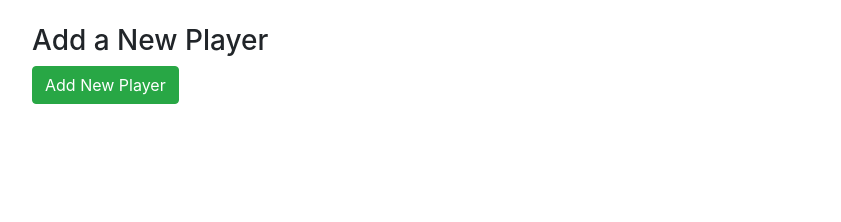
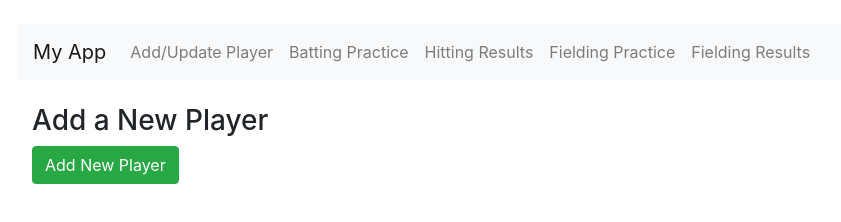
Before and after one commit to DanDreger/player_tracker, a plain HTML site: page add_update_player.html in a window 1280 px wide. Shown: the whole page, without its empty margins (68-909 px from the left). Drawn offline with nearby package versions, Linux system fonts and the light colour scheme; no server answers.

Commit message:
navigation added

```diff
--- a/add_update_player_modified.html
+++ b/add_update_player.html
@@ -10,6 +10,31 @@
 	</head>
 	<body>
 		<div class="container mt-4 mb-4">
+			<nav class="navbar navbar-expand-lg navbar-light bg-light">
+				<a class="navbar-brand" href="#">My App</a>
+				<button class="navbar-toggler" type="button" data-toggle="collapse" data-target="#navbarNav" aria-controls="navbarNav" aria-expanded="false" aria-label="Toggle navigation">
+					<span class="navbar-toggler-icon"></span>
+				</button>
+				<div class="collapse navbar-collapse" id="navbarNav">
+					<ul class="navbar-nav">
+						<li class="nav-item">
+							<a class="nav-link" href="add_update_player.html">Add/Update Player</a>
+						</li>
+						<li class="nav-item">
+							<a class="nav-link" href="batting_practice.html">Batting Practice</a>
+						</li>
+						<li class="nav-item">
+							<a class="nav-link" href="hitting_results.html">Hitting Results</a>
+						</li>
+						<li class="nav-item">
+							<a class="nav-link" href="fielding_practice.html">Fielding Practice</a>
+						</li>
+						<li class="nav-item">
+							<a class="nav-link" href="fielding_results.html">Fielding Results</a>
+						</li>
+					</ul>
+				</div>
+			</nav>
 			<!-- Below your 'Add Player' button -->
 			<div class="container mt-4 mb-4" id="playersList"></div>
 
```
Also changed, not shown: batting_practice.html (renamed from batting_practice_app.html, +25 -0 lines), fielding_practice.html (+25 -0 lines), fielding_results.html (+25 -0 lines), hitting_results.html (+25 -0 lines).
